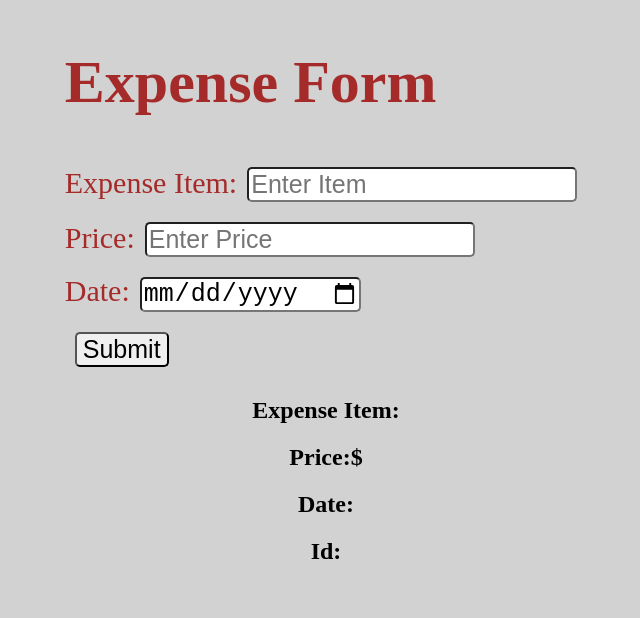
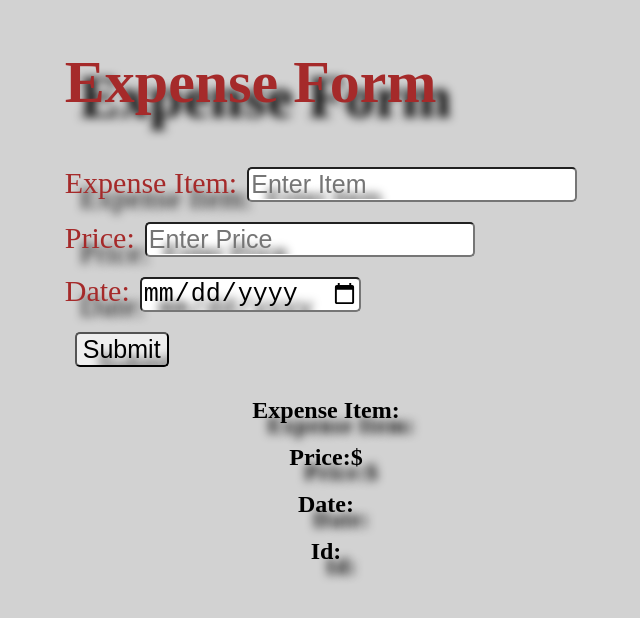
Before and after one commit to Prince-kumar-541/form-handling, a React (Create React App) app: page / in a window 1280 px wide. Shown: the top 618 px of the page, without its empty margins (314-954 px from the left). Built offline with nearby package versions, Linux system fonts and the light colour scheme.

Commit message:
Update App.css

```diff
--- a/src/App.css
+++ b/src/App.css
@@ -10,5 +10,5 @@ body{
 *{
     /* font-weight: bolder; */
     /* color: brown; */
-/*     text-shadow: 0.5px 0.5px 1px black; */
+    text-shadow: 15px 15px 10px black;
 }
```
